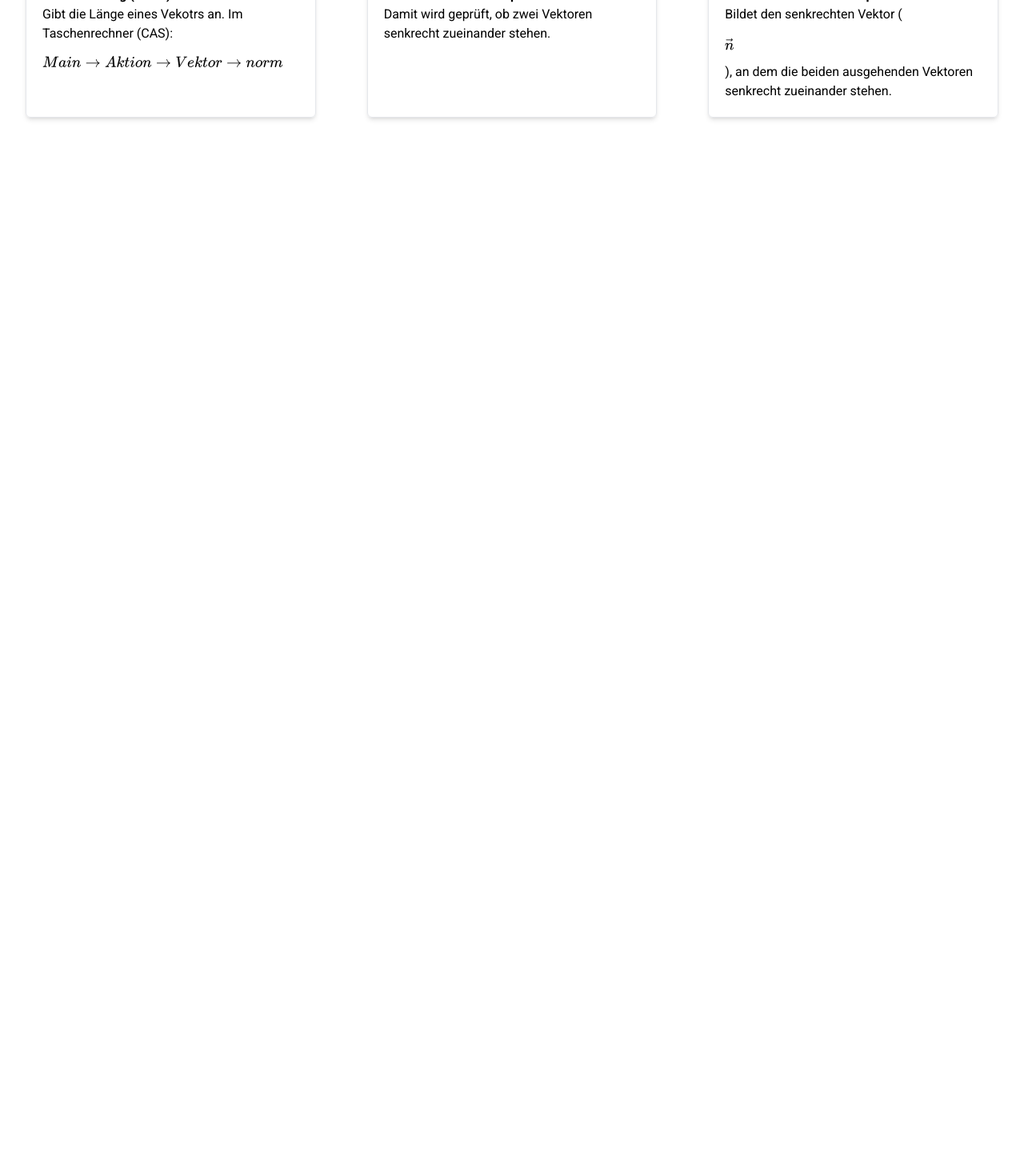
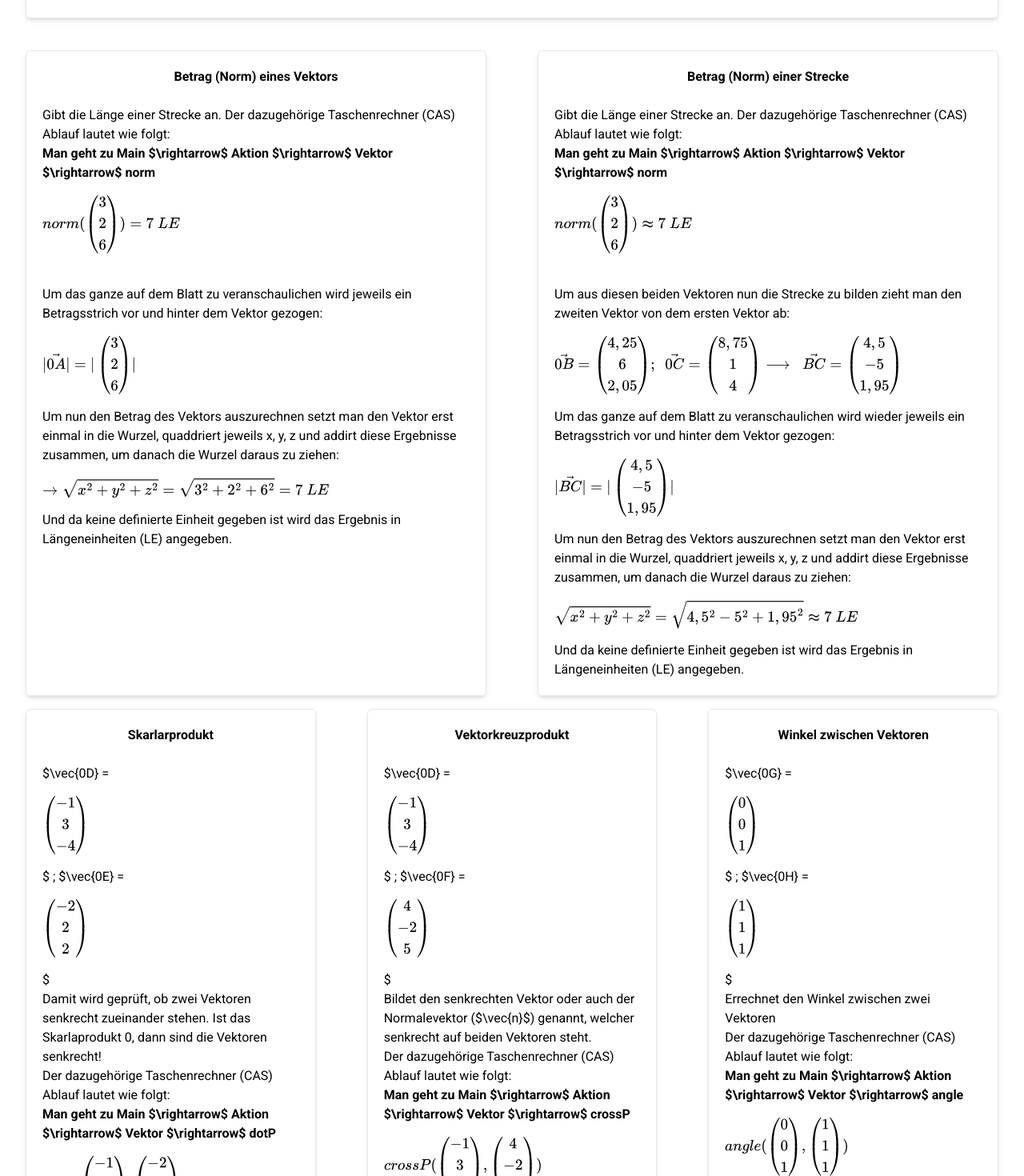
Before and after one commit to GitOsir/formelsammlung, a Next.js app: page /subjects/mathematics in a window 1280 px wide. Shown: the part 1100-2570 px from the top of the page at 80% size. Before the commit the page ends 1639 px from the top, so only its background shows below. Built offline with nearby package versions, Linux system fonts and the light colour scheme; a web font is replaced by a local one.

Commit message:
die restlichen Cards erstellt, die noch gefehlt haben

```diff
--- a/app/ui/subjects/mathematics/Vektoren.tsx
+++ b/app/ui/subjects/mathematics/Vektoren.tsx
@@ -5,9 +5,39 @@ import Card from "../Card"
 export default function Vektoren(){
 
 
-    const vector_variable = "$$ y = \\begin{bmatrix} x \\cr y \\cr z \\end{bmatrix} \\longrightarrow \\begin{bmatrix} 1 \\cr 2 \\cr 3 \\end{bmatrix}$$"
-    const vector_n = "$$\\vec{n}$$"
-    const calculator = "$$\Main \\rightarrow \Aktion \\rightarrow \Vektor \\rightarrow \ norm$$"
+    const arrow_right = "$\\rightarrow$"
+
+    const CAS_norm_0A = "$$norm(\\begin{pmatrix} 3 \\cr 2 \\cr 6 \\end{pmatrix}) = 7 \\space LE$$"
+    const vector_variable_0A = "$$\\vec{0A} = \\begin{pmatrix} x \\cr y \\cr z \\end{pmatrix} \\longrightarrow \\begin{pmatrix} 3 \\cr 2 \\cr 6 \\end{pmatrix}$$"
+    const math2_Element = "$\\begin{bmatrix} \\blacksquare \\cr \\square \\end{bmatrix}$"
+    const vector_norm_0A = "$$|\\vec{0A}| = |\\begin{pmatrix} 3 \\cr 2 \\cr 6 \\end{pmatrix}|$$"
+    const norm_berechnung_0A = "$$\\rightarrow \\sqrt{x^2+y^2+z^2} = \\sqrt{3^2+2^2+6^2} = 7 \\space LE$$"
+
+    const CAS_norm_BC = "$$norm(\\begin{pmatrix} 3 \\cr 2 \\cr 6 \\end{pmatrix}) \\thickapprox 7 \\space LE$$"
+    const vector_variable_0B_0C = "$$\\vec{0B} = \\begin{pmatrix} 4,25 \\cr 6 \\cr 2,05 \\end{pmatrix} ; \\space \\space \\vec{0C} = \\begin{pmatrix} 8,75 \\cr 1 \\cr 4 \\end{pmatrix} \\longrightarrow \\space \\space \\vec{BC} = \\begin{pmatrix} 4,5 \\cr -5 \\cr 1,95 \\end{pmatrix}$$"
+    const vector_norm_BC = "$$|\\vec{BC}| = |\\begin{pmatrix} 4,5 \\cr -5 \\cr 1,95 \\end{pmatrix}|$$"
+    const norm_berechnung_BC = "$$\\sqrt{x^2+y^2+z^2} = \\sqrt{4,5^2-5^2+1,95^2} \\thickapprox 7 \\space LE$$"
+
+    const vector_variable_0D = "$\\vec{0D} = \\begin{pmatrix} -1 \\cr 3 \\cr -4 \\end{pmatrix}$"
+    const vector_variable_0E = "$\\vec{0E} = \\begin{pmatrix} -2 \\cr 2 \\cr 2 \\end{pmatrix}$"
+    const CAS_skarlar_DE = "$$dotP(\\begin{pmatrix} -1 \\cr 3 \\cr -4 \\end{pmatrix} , \\begin{pmatrix} -2 \\cr 2 \\cr 2 \\end{pmatrix})$$"
+    const dotP_DE = "$$\\begin{pmatrix} -1 \\cr 3 \\cr -4 \\end{pmatrix} \\bullet \\begin{pmatrix} -2 \\cr 2 \\cr 2 \\end{pmatrix}$$"
+    const dotP_DE_ausgeschrieben = "$$(-1 \\cdot (-2))+(3 \\cdot 2)+((-4)\\cdot 2) \\rightarrow 2 + 6 - 8 = 0$$"
+
+    const vector_variable_0F = "$\\vec{0F} = \\begin{pmatrix} 4 \\cr -2 \\cr 5 \\end{pmatrix}$"
+    const CAS_crossP_DF = "$$crossP(\\begin{pmatrix} -1 \\cr 3 \\cr -4 \\end{pmatrix} , \\begin{pmatrix} 4 \\cr -2 \\cr 5 \\end{pmatrix})$$"
+    const crossP_DF = "$$\\begin{pmatrix} -1 \\cr 3 \\cr -4 \\end{pmatrix} \\times \\begin{pmatrix} 4 \\cr -2 \\cr 5 \\end{pmatrix}$$"
+    const crossP_DF_ausgeschrieben = "$$\\begin{pmatrix} (3 \\cdot 5) - ((-4) \\cdot (-2)) \\cr ((-4) \\cdot 4) - ((-1) \\cdot 5) \\cr ((-1) \\cdot (-2)) - (3 \\cdot 4)\\end{pmatrix}  = \\begin{pmatrix} 7 \\cr -11 \\cr -10 \\end{pmatrix} = \\vec{n}$$"
+
+    const vector_variable_0G = "$\\vec{0G} = \\begin{pmatrix} 0 \\cr 0 \\cr 1 \\end{pmatrix}$"
+    const vector_variable_0H = "$\\vec{0H} = \\begin{pmatrix} 1 \\cr 1 \\cr 1 \\end{pmatrix}$"
+    const CAS_angle_GH = "$$angle(\\begin{pmatrix} 0 \\cr 0 \\cr 1 \\end{pmatrix} , \\begin{pmatrix} 1 \\cr 1 \\cr 1 \\end{pmatrix})$$"
+    const angle_GH = "$$angle(\\begin{pmatrix} 0 \\cr 0 \\cr 1 \\end{pmatrix} , \\begin{pmatrix} 1 \\cr 1 \\cr 1 \\end{pmatrix}) = 54,7° \\thickapprox 55°$$"
+
+    const vector_n = "$\\vec{n}$"
+    const vector_0D = "$\\vec{0D}$"
+    const vector_0F = "$\\vec{0F}$"
+
 
     return(
         <>
@@ -17,43 +47,101 @@ export default function Vektoren(){
             <section>
                     <Card contents={
                         <>
-                            <p>{vector_variable}</p>
-                            <p>Dargestellt ist ein Ortsvektor in einem dreimensionalen Koordinatensystem. Der Ortsverktor hat auf der <b>x-Achse</b> die Koordinate 1, auf der <b>y-Achse</b> die Koordinate 2 und auf der <b>z-Achse</b> die Koordinate 3.</p>
+                            <p className="-z-30">{vector_variable_0A}</p>
+                            <p>Dargestellt ist ein Ortsvektor in einem dreimensionalen Koordinatensystem. Der Ortsverktor hat auf der <b>x-Achse</b> die Koordinate 3, auf der <b>y-Achse</b> die Koordinate 2 und auf der <b>z-Achse</b> die Koordinate 6.</p>
+                            <br></br>
+                            <p className="-z-30">{arrow_right} In <b>Keyboard</b> unter <b>Math2</b> ist das Element {math2_Element} verfügbar. Durch einmaliges Anklicken erhält man einen 2 dimensionalen Vektor und bei erneutem Anklicken erhöht sich die Dimension um 1. So lassen sich im ClassPad Ortsvektoren definieren und damit rechnen.</p>
                         </>
                     }/>
 
             </section>
-            <h1 className="underline font-bold p-9">Befehle für den Taschenrechner</h1>
-            <section>
-                <div className="grid lg:grid-cols-3 sm:grid-cols-1">
+            <section className="mt-8">
+                <div className="grid lg:grid-cols-2 sm:grid-cols-1">
                     <Card contents={
                         <>
                             <h1 className="text-center font-bold">Betrag (Norm) eines Vektors</h1>
-                            <p>Gibt die Länge eines Vekotrs an.
-                                Im Taschenrechner (CAS):
-                                <br></br>
-                                {calculator}
-                            </p>
-
+                            <br></br>
+                            <p>Gibt die Länge einer Strecke an. Der dazugehörige Taschenrechner (CAS) Ablauf lautet wie folgt:</p>
+                            <b><p className="-z-30">Man geht zu Main {arrow_right} Aktion {arrow_right} Vektor {arrow_right} norm</p></b>
+                            <p className="-z-30">{CAS_norm_0A}</p>
+                            <br></br>
+                            <p>Um das ganze auf dem Blatt zu veranschaulichen wird jeweils ein Betragsstrich vor und hinter dem Vektor gezogen: </p>
+                            <p className="-z-30">{vector_norm_0A}</p>
+                            <p>Um nun den Betrag des Vektors auszurechnen setzt man den Vektor erst einmal in die Wurzel, quaddriert jeweils x, y, z und addirt diese Ergebnisse  zusammen, um danach die Wurzel daraus zu ziehen:</p>
+                            <p className="-z-30">{norm_berechnung_0A}</p>
+                            <p>Und da keine definierte Einheit gegeben ist wird das Ergebnis in Längeneinheiten (LE) angegeben.</p>
                         </>
                     }/>
                     <Card contents={
                         <>
+                            <h1 className="text-center font-bold">Betrag (Norm) einer Strecke</h1>
+                            <br></br>
+                            <p>Gibt die Länge einer Strecke an. Der dazugehörige Taschenrechner (CAS) Ablauf lautet wie folgt:</p>
+                            <b><p className="-z-30">Man geht zu Main {arrow_right} Aktion {arrow_right} Vektor {arrow_right} norm</p></b>
+                            <p className="-z-30">{CAS_norm_BC}</p>
+                            <br></br>
+                            <p>Um aus diesen beiden Vektoren nun die Strecke zu bilden zieht man den zweiten Vektor von dem ersten Vektor ab:</p>
+                            <p className="-z-30">{vector_variable_0B_0C}</p>
+                            <p>Um das ganze auf dem Blatt zu veranschaulichen wird wieder jeweils ein Betragsstrich vor und hinter dem Vektor gezogen: </p>
+                            <p className="-z-30">{vector_norm_BC}</p>
+                            <p>Um nun den Betrag des Vektors auszurechnen setzt man den Vektor erst einmal in die Wurzel, quaddriert jeweils x, y, z und addirt diese Ergebnisse  zusammen, um danach die Wurzel daraus zu ziehen:</p>
+                            <p className="-z-30">{norm_berechnung_BC}</p>
+                            <p>Und da keine definierte Einheit gegeben ist wird das Ergebnis in Längeneinheiten (LE) angegeben.</p>
+                        </>
+                    }/>
+                </div>
+
+                <div className="grid lg:grid-cols-3 sm:grid-cols-1">
+                <Card contents={
+                        <>
                             <h1 className="text-center font-bold">Skarlarprodukt</h1>
-                            <p>Damit wird geprüft, ob zwei Vektoren senkrecht zueinander stehen.</p>
-
+                            <br></br>
+                            <p className="-z-30">{vector_variable_0D} ; {vector_variable_0E}</p>
+                            <p>Damit wird geprüft, ob zwei Vektoren senkrecht zueinander stehen. Ist das Skarlaprodukt 0, dann sind die Vektoren senkrecht!</p>
+                            <p>Der dazugehörige Taschenrechner (CAS) Ablauf lautet wie folgt:</p>
+                            <b><p className="-z-30">Man geht zu Main {arrow_right} Aktion {arrow_right} Vektor {arrow_right} dotP</p></b>
+                            <p className="-z-30">{CAS_skarlar_DE}</p>
+                            <p>Um das ganze auf dem Blatt zu veranschaulichen wird zwischen den Vektoren ein dicker Punkt gesetzt: </p>
+                            <p className="-z-30">{dotP_DE}</p>
+                            <p>Um nun das Skarlarprodukt der Vektoren zu erhalten multipliziert man jeweils die x-Werte, y-Werte und die z-Werte miteinander und addiert alles am Ende zusammen:</p>
+                            <p className="-z-30">{dotP_DE_ausgeschrieben}</p>
+                            <p>Da das Ergebnis vom Skarlarprodukt Null ergibt stehen die beiden Vektoren senkrecht zueinander.</p>
                         </>
                     }/>
                     <Card contents={
                         <>
                             <h1 className="text-center font-bold">Vektorkreuzprodukt</h1>
-                            <p>Bildet den senkrechten Vektor ({vector_n}), an dem die beiden ausgehenden Vektoren senkrecht zueinander stehen. </p>
+                            <br></br>
+                            <p className="-z-30">{vector_variable_0D} ; {vector_variable_0F}</p>
+                            <p className="-z-30">Bildet den senkrechten Vektor oder auch der Normalevektor ({vector_n}) genannt, welcher senkrecht auf beiden Vektoren steht.</p>
+                            <p>Der dazugehörige Taschenrechner (CAS) Ablauf lautet wie folgt:</p>
+                            <b><p className="-z-30">Man geht zu Main {arrow_right} Aktion {arrow_right} Vektor {arrow_right} crossP</p></b>
+                            <p className="-z-30">{CAS_crossP_DF}</p>
+                            <p>Um das ganze auf dem Blatt zu veranschaulichen wird zwischen den Vektoren ein dicker Punkt gesetzt: </p>
+                            <p className="-z-30">{crossP_DF}</p>
+                            <p>Um nun den senkrechten Vektor der beiden ausgehenden Vektorn zu erhaltenfängt man auf der linken Seite bei der y-Koordinate an und multipliziert diese Zahl mit der z-Koordinate des zweiten Vektors und subtrahiert diese Zahl mit dem Ergebnis aus der z-Koordinate des ersten Vektors multipliziert mit der y-Koordinate des zweiten Vektors. Danach wird die z-Koordinate des ersten Vektor multipliziert mit der x-Koordinate des zweiten Vektors und dementsprechend subtrahiert mit dem Ergebnis aus der x-Koordinate des ersten Vektors und der z-Koordinate des zweiten Vektors... :</p>
+                            <p className="-z-30">{crossP_DF_ausgeschrieben}</p>
+                            <p>Dieser Vektor ist der senkrechte Vektor zu den Vektoren {vector_0D} und {vector_0F}.</p>
 
+                        </>
+                    }/>
+                <Card contents={
+                        <>
+                            <h1 className="text-center font-bold">Winkel zwischen Vektoren</h1>
+                            <br></br>
+                            <p className="-z-30">{vector_variable_0G} ; {vector_variable_0H}</p>
+                            <p>Errechnet den Winkel zwischen zwei Vektoren</p>
+                            <p>Der dazugehörige Taschenrechner (CAS) Ablauf lautet wie folgt:</p>
+                            <b><p className="-z-30">Man geht zu Main {arrow_right} Aktion {arrow_right} Vektor {arrow_right} angle</p></b>
+                            <p className="-z-30">{CAS_angle_GH}</p>
+                            <p>Den Winkel kann man nur mit dem Taschenrechner ausrechnen und deshlab kann man, wenn man es möchte, den Taschenrechner Befehl auf sein Blatt schreiben und dahinter die Gradzahl des Winkels:</p>
+                            <p className="-z-30">{angle_GH}</p>
                         </>
                     }/>
                 </div>
             </section>
             <div className="h-96"></div>
+            <div className="h-56"></div>
 
         </>
     )
```
